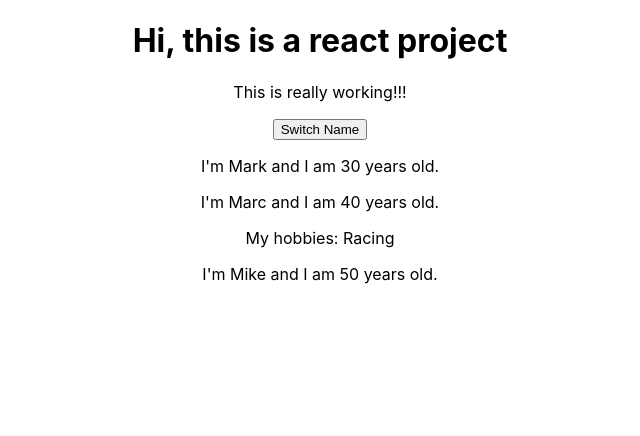
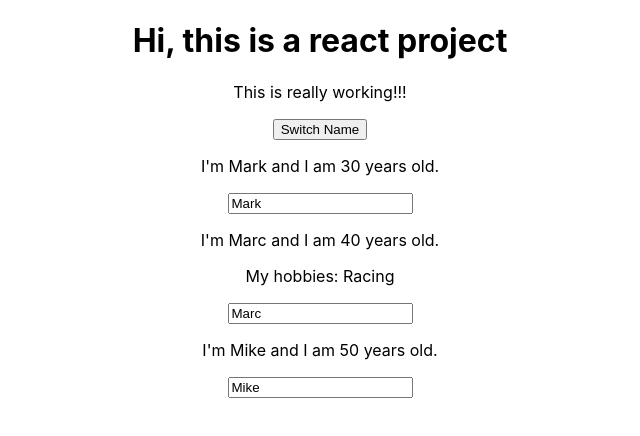
Before and after one commit to yehchilai/react-demo, a React (Create React App) app: page / in a window 1280 px wide. Shown: the top 436 px of the page, without its empty margins (320-960 px from the left). Built offline with nearby package versions, Linux system fonts and the light colour scheme.

Commit message:
- add two way binding

```diff
--- a/src/App.js
+++ b/src/App.js
@@ -25,6 +25,16 @@
     });
   }
 
+  nameChangedHandler = (event) => {
+    this.setState({
+      persons: [
+        {name: 'Mark', age: 30},
+        {name: event.target.value, age: 40},
+        {name: 'Mike', age: 50}
+      ]
+    });
+  }
+
   render() {
     return (
       <div className="App">
@@ -37,6 +47,7 @@
                 age={this.state.persons[0].age}/>
         {/* recommended using bind */}
         <Person click={this.switchNameHandler.bind(this, 'MARK!!')}
+                changed={this.nameChangedHandler}
                 name={this.state.persons[1].name}
                 age={this.state.persons[1].age}>My hobbies: Racing</Person>
         <Person name={this.state.persons[2].name}
--- a/src/Person/Person.js
+++ b/src/Person/Person.js
@@ -6,6 +6,7 @@
         <div>
             <p onClick={props.click}>I'm {props.name} and I am {props.age} years old.</p>
             <p>{props.children}</p>
+            <input type='text' onChange={props.changed} value={props.name}></input>
         </div>
     )
 };
```
